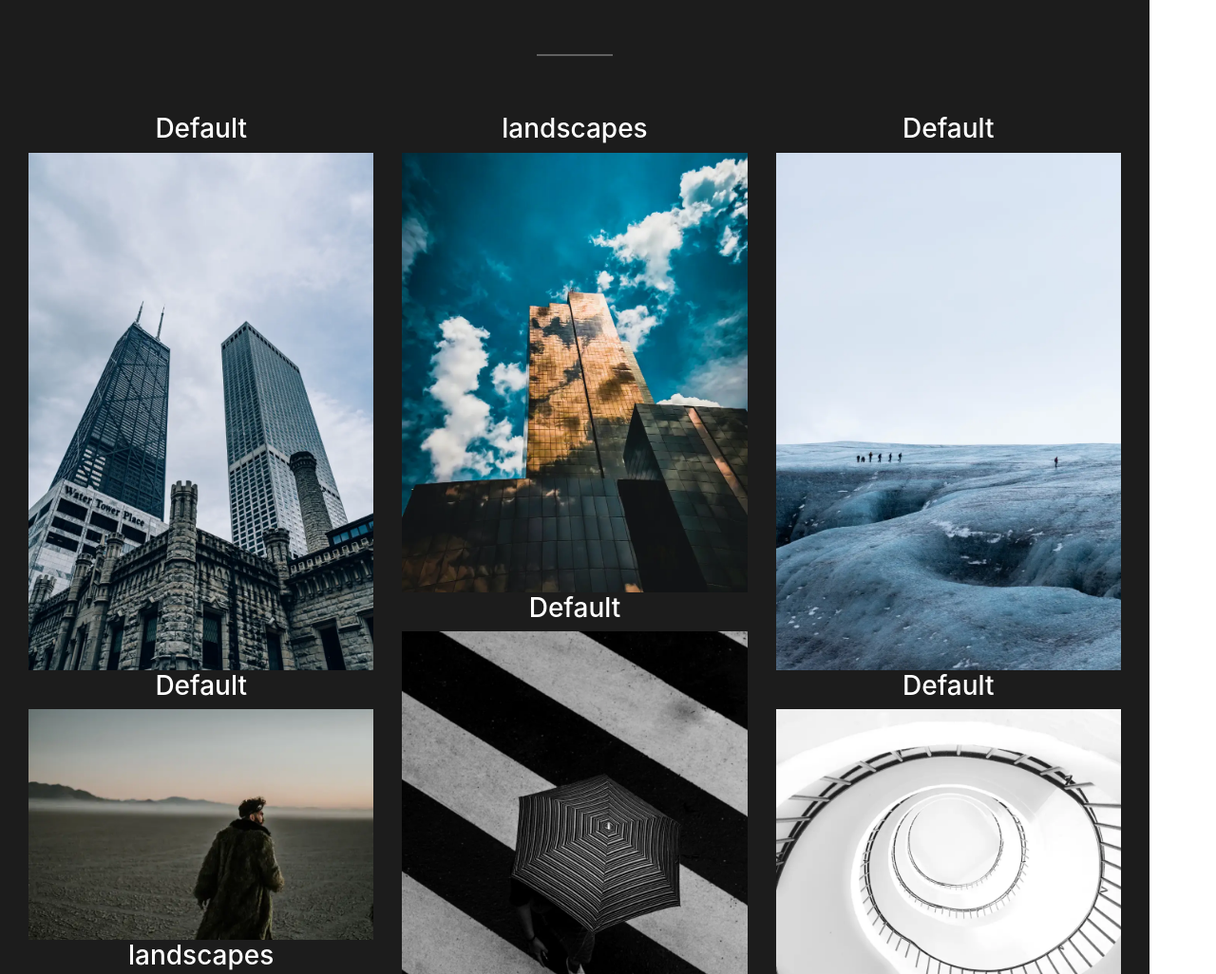
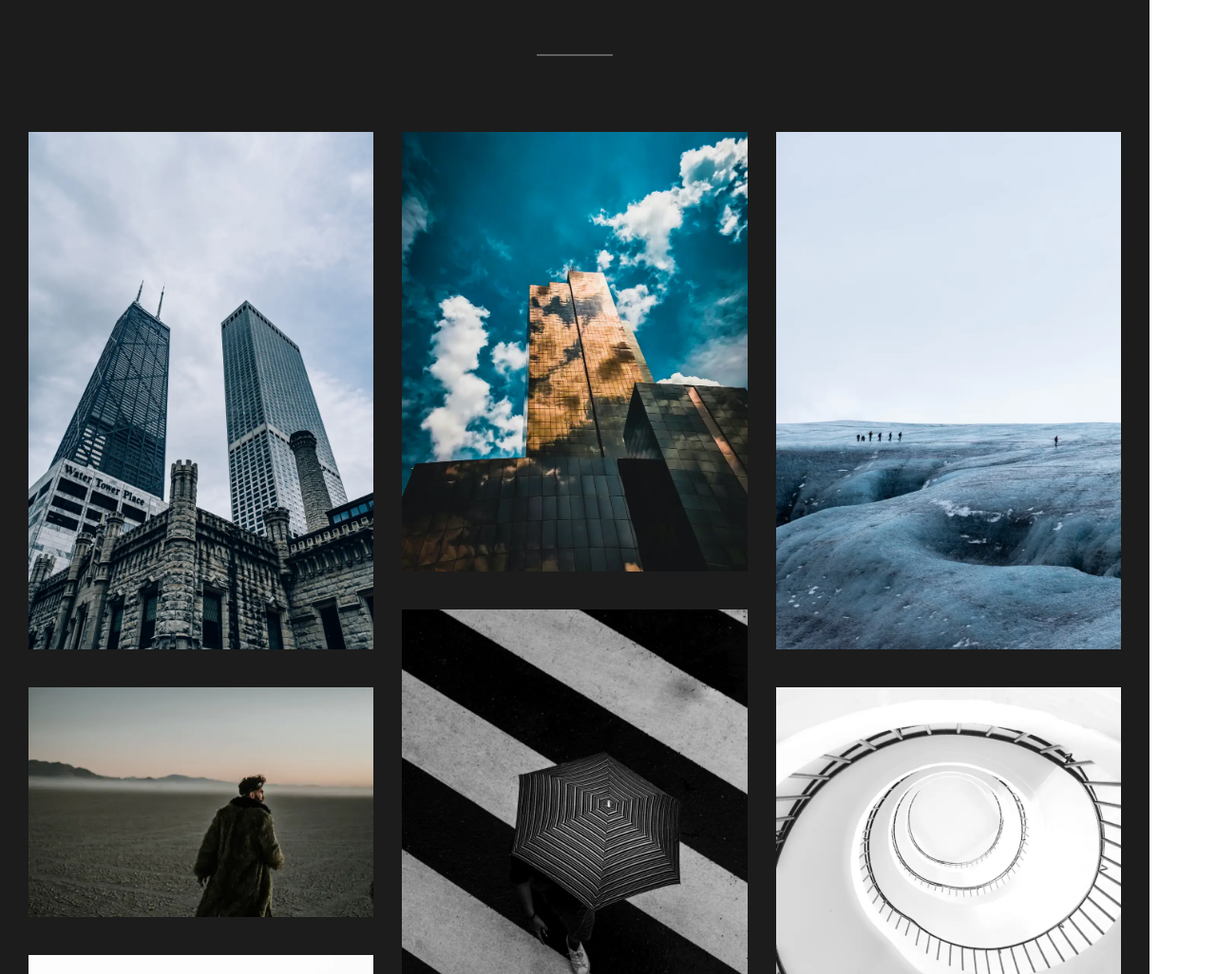
Before and after one commit to Chokocheeks/photografy, a website with bundled scripts: page index.html in a window 1280 px wide. Shown: the part 1284-2310 px from the top of the page at 95% size. Built offline with nearby package versions, Linux system fonts and the light colour scheme.

Commit message:
remove h3

```diff
--- a/index.html
+++ b/index.html
@@ -131,28 +131,24 @@
             <div class="col-sm-4">
               <div class="row flex-colomn">
                 <div class="image-item">
-                  <h3>Default</h3>
                   <picture>
                     <source srcset="./img/sample-6.webp">
                     <img src="./img/sample-6.png" data-full="./img/sample-full-6.jpg" alt="sample-6">
                   </picture>
                 </div>
                 <div class="image-item">
-                  <h3>Default</h3>
                   <picture>
                     <source srcset="./img/sample-30.webp">
                     <img src="./img/sample-30.png" alt="sample-16">
                   </picture>
                 </div>
                 <div class="image-item">
-                  <h3>landscapes</h3>
                   <picture>
                     <source srcset="./img/sample-1.webp">
                     <img src="./img/sample-1.png" alt="sample-16">
                   </picture>
                 </div>
                 <div class="image-item">
-                  <h3>landscapes</h3>
                   <picture>
                     <source srcset="./img/sample-8.webp">
                     <img src="./img/sample-8.png" alt="sample-16">
@@ -163,14 +159,12 @@
             <div class="col-sm-4">
               <div class="row flex-colomn">
                 <div class="image-item">
-                  <h3>landscapes</h3>
                   <picture>
                     <source srcset="./img/sample-3.webp">
                     <img src="./img/sample-3.png" alt="sample-16">
                   </picture>
                 </div>
                 <div class="image-item">
-                  <h3>Default</h3>
                   <picture>
                     <source srcset="./img/sample-4.webp">
                     <img src="./img/sample-4.png" alt="sample-16">
@@ -181,21 +175,18 @@
             <div class="col-sm-4">
               <div class="row flex-colomn">
                 <div class="image-item">
-                  <h3>Default</h3>
                   <picture>
                     <source srcset="./img/sample-2.webp">
                     <img src="./img/sample-2.png" alt="sample-16">
                   </picture>
                 </div>
                 <div class="image-item">
-                  <h3>Default</h3>
                   <picture>
                     <source srcset="./img/sample-5.webp">
                     <img src="./img/sample-5.png" alt="sample-16">
                   </picture>
                 </div>
                 <div class="image-item">
-                  <h3>landscapes</h3>
                   <picture>
                     <source srcset="./img/sample-7.webp">
                     <img src="./img/sample-8.png" alt="sample-16">
@@ -214,28 +205,24 @@
             <div class="col-sm-4">
               <div class="row flex-colomn">
                 <div class="image-item">
-                  <h3>Default</h3>
                   <picture>
                     <source srcset="./img/portraits/portrait-1.webp">
                     <img src="./img/portraits/portrait-1.png" alt="portrait-1">
                   </picture>
                 </div>
                 <div class="image-item">
-                  <h3>Default</h3>
                   <picture>
                     <source srcset="./img/portraits/portrait-2.webp">
                     <img src="./img/portraits/portrait-2.png" alt="portrait-2">
                   </picture>
                 </div>
                 <div class="image-item">
-                  <h3>landscapes</h3>
                   <picture>
                     <source srcset="./img/portraits/portrait-3.webp">
                     <img src="./img/portraits/portrait-3.png" alt="portrait-3">
                   </picture>
                 </div>
                 <div class="image-item">
-                  <h3>landscapes</h3>
                   <picture>
                     <source srcset="./img/portraits/portrait-4.webp">
                     <img src="./img/portraits/portrait-4.png" alt="portrait-4">
@@ -246,14 +233,12 @@
             <div class="col-sm-4">
               <div class="row flex-colomn">
                 <div class="image-item">
-                  <h3>landscapes</h3>
                   <picture>
                     <source srcset="./img/portraits/portrait-5.webp">
                     <img src="./img/portraits/portrait-5.png" alt="portrait-5">
                   </picture>
                 </div>
                 <div class="image-item">
-                  <h3>Default</h3>
                   <picture>
                     <source srcset="./img/portraits/portrait-6.webp">
                     <img src="./img/portraits/portrait-6.png" alt="portrait-6">
@@ -264,21 +249,18 @@
             <div class="col-sm-4">
               <div class="row flex-colomn">
                 <div class="image-item">
-                  <h3>Default</h3>
                   <picture>
                     <source srcset="./img/portraits/portrait-7.webp">
                     <img src="./img/portraits/portrait-7.png" alt="portrait-7">
                   </picture>
                 </div>
                 <div class="image-item">
-                  <h3>Default</h3>
                   <picture>
                     <source srcset="./img/sample-5.webp">
                     <img src="./img/sample-5.png" alt="sample-16">
                   </picture>
                 </div>
                 <div class="image-item">
-                  <h3>landscapes</h3>
                   <picture>
                     <source srcset="./img/sample-7.webp">
                     <img src="./img/sample-8.png" alt="sample-16">
@@ -297,28 +279,24 @@
             <div class="col-sm-4">
               <div class="row flex-colomn">
                 <div class="image-item">
-                  <h3>Default</h3>
                   <picture>
                     <source srcset="./img/sample-6.webp">
                     <img src="./img/sample-6.png" alt="sample-16">
                   </picture>
                 </div>
                 <div class="image-item">
-                  <h3>Default</h3>
                   <picture>
                     <source srcset="./img/sample-30.webp">
                     <img src="./img/sample-30.png" alt="sample-16">
                   </picture>
                 </div>
                 <div class="image-item">
-                  <h3>landscapes</h3>
                   <picture>
                     <source srcset="./img/sample-1.webp">
                     <img src="./img/sample-1.png" alt="sample-16">
                   </picture>
                 </div>
                 <div class="image-item">
-                  <h3>landscapes</h3>
                   <picture>
                     <source srcset="./img/sample-8.webp">
                     <img src="./img/sample-8.png" alt="sample-16">
@@ -329,14 +307,12 @@
             <div class="col-sm-4">
               <div class="row flex-colomn">
                 <div class="image-item">
-                  <h3>landscapes</h3>
                   <picture>
                     <source srcset="./img/sample-3.webp">
                     <img src="./img/sample-3.png" alt="sample-16">
                   </picture>
                 </div>
                 <div class="image-item">
-                  <h3>Default</h3>
                   <picture>
                     <source srcset="./img/sample-4.webp">
                     <img src="./img/sample-4.png" alt="sample-16">
@@ -347,21 +323,18 @@
             <div class="col-sm-4">
               <div class="row flex-colomn">
                 <div class="image-item">
-                  <h3>Default</h3>
                   <picture>
                     <source srcset="./img/sample-2.webp">
                     <img src="./img/sample-2.png" alt="sample-16">
                   </picture>
                 </div>
                 <div class="image-item">
-                  <h3>Default</h3>
                   <picture>
                     <source srcset="./img/sample-5.webp">
                     <img src="./img/sample-5.png" alt="sample-16">
                   </picture>
                 </div>
                 <div class="image-item">
-                  <h3>landscapes</h3>
                   <picture>
                     <source srcset="./img/sample-7.webp">
                     <img src="./img/sample-8.png" alt="sample-16">
@@ -380,28 +353,24 @@
             <div class="col-sm-4">
               <div class="row flex-colomn">
                 <div class="image-item">
-                  <h3>Default</h3>
                   <picture>
                     <source srcset="./img/sample-6.webp">
                     <img src="./img/sample-6.png" alt="sample-16">
                   </picture>
                 </div>
                 <div class="image-item">
-                  <h3>Default</h3>
                   <picture>
                     <source srcset="./img/sample-30.webp">
                     <img src="./img/sample-30.png" alt="sample-16">
                   </picture>
                 </div>
                 <div class="image-item">
-                  <h3>landscapes</h3>
                   <picture>
                     <source srcset="./img/sample-1.webp">
                     <img src="./img/sample-1.png" alt="sample-16">
                   </picture>
                 </div>
                 <div class="image-item">
-                  <h3>landscapes</h3>
                   <picture>
                     <source srcset="./img/sample-8.webp">
                     <img src="./img/sample-8.png" alt="sample-16">
@@ -412,14 +381,12 @@
             <div class="col-sm-4">
               <div class="row flex-colomn">
                 <div class="image-item">
-                  <h3>landscapes</h3>
                   <picture>
                     <source srcset="./img/sample-3.webp">
                     <img src="./img/sample-3.png" alt="sample-16">
                   </picture>
                 </div>
                 <div class="image-item">
-                  <h3>Default</h3>
                   <picture>
                     <source srcset="./img/sample-4.webp">
                     <img src="./img/sample-4.png" alt="sample-16">
@@ -430,21 +397,18 @@
             <div class="col-sm-4">
               <div class="row flex-colomn">
                 <div class="image-item">
-                  <h3>Default</h3>
                   <picture>
                     <source srcset="./img/sample-2.webp">
                     <img src="./img/sample-2.png" alt="sample-16">
                   </picture>
                 </div>
                 <div class="image-item">
-                  <h3>Default</h3>
                   <picture>
                     <source srcset="./img/sample-5.webp">
                     <img src="./img/sample-5.png" alt="sample-16">
                   </picture>
                 </div>
                 <div class="image-item">
-                  <h3>landscapes</h3>
                   <picture>
                     <source srcset="./img/sample-7.webp">
                     <img src="./img/sample-8.png" alt="sample-16">
@@ -463,28 +427,24 @@
             <div class="col-sm-4">
               <div class="row flex-colomn">
                 <div class="image-item">
-                  <h3>Default</h3>
                   <picture>
                     <source srcset="./img/sample-6.webp">
                     <img src="./img/sample-6.png" alt="sample-16">
                   </picture>
                 </div>
                 <div class="image-item">
-                  <h3>Default</h3>
                   <picture>
                     <source srcset="./img/sample-30.webp">
                     <img src="./img/sample-30.png" alt="sample-16">
                   </picture>
                 </div>
                 <div class="image-item">
-                  <h3>landscapes</h3>
                   <picture>
                     <source srcset="./img/sample-1.webp">
                     <img src="./img/sample-1.png" alt="sample-16">
                   </picture>
                 </div>
                 <div class="image-item">
-                  <h3>landscapes</h3>
                   <picture>
                     <source srcset="./img/sample-8.webp">
                     <img src="./img/sample-8.png" alt="sample-16">
@@ -495,14 +455,12 @@
             <div class="col-sm-4">
               <div class="row flex-colomn">
                 <div class="image-item">
-                  <h3>landscapes</h3>
                   <picture>
                     <source srcset="./img/sample-3.webp">
                     <img src="./img/sample-3.png" alt="sample-16">
                   </picture>
                 </div>
                 <div class="image-item">
-                  <h3>Default</h3>
                   <picture>
                     <source srcset="./img/sample-4.webp">
                     <img src="./img/sample-4.png" alt="sample-16">
@@ -513,21 +471,18 @@
             <div class="col-sm-4">
               <div class="row flex-colomn">
                 <div class="image-item">
-                  <h3>Default</h3>
                   <picture>
                     <source srcset="./img/sample-2.webp">
                     <img src="./img/sample-2.png" alt="sample-16">
                   </picture>
                 </div>
                 <div class="image-item">
-                  <h3>Default</h3>
                   <picture>
                     <source srcset="./img/sample-5.webp">
                     <img src="./img/sample-5.png" alt="sample-16">
                   </picture>
                 </div>
                 <div class="image-item">
-                  <h3>landscapes</h3>
                   <picture>
                     <source srcset="./img/sample-7.webp">
                     <img src="./img/sample-8.png" alt="sample-16">
--- a/index.scss
+++ b/index.scss
@@ -36,6 +36,7 @@ main{
             line-height: 1.45;
             margin-bottom: 29px;
             margin-top: 29px;
+            background-color: $menu-text;
         }
         .btn{
             margin-top: 29px;
@@ -270,7 +271,7 @@ main{
 
     }
     .image-item{
-        padding: 0 15px;
+        padding: 20px 15px;
     }
     img{
         width: 100%;
```
